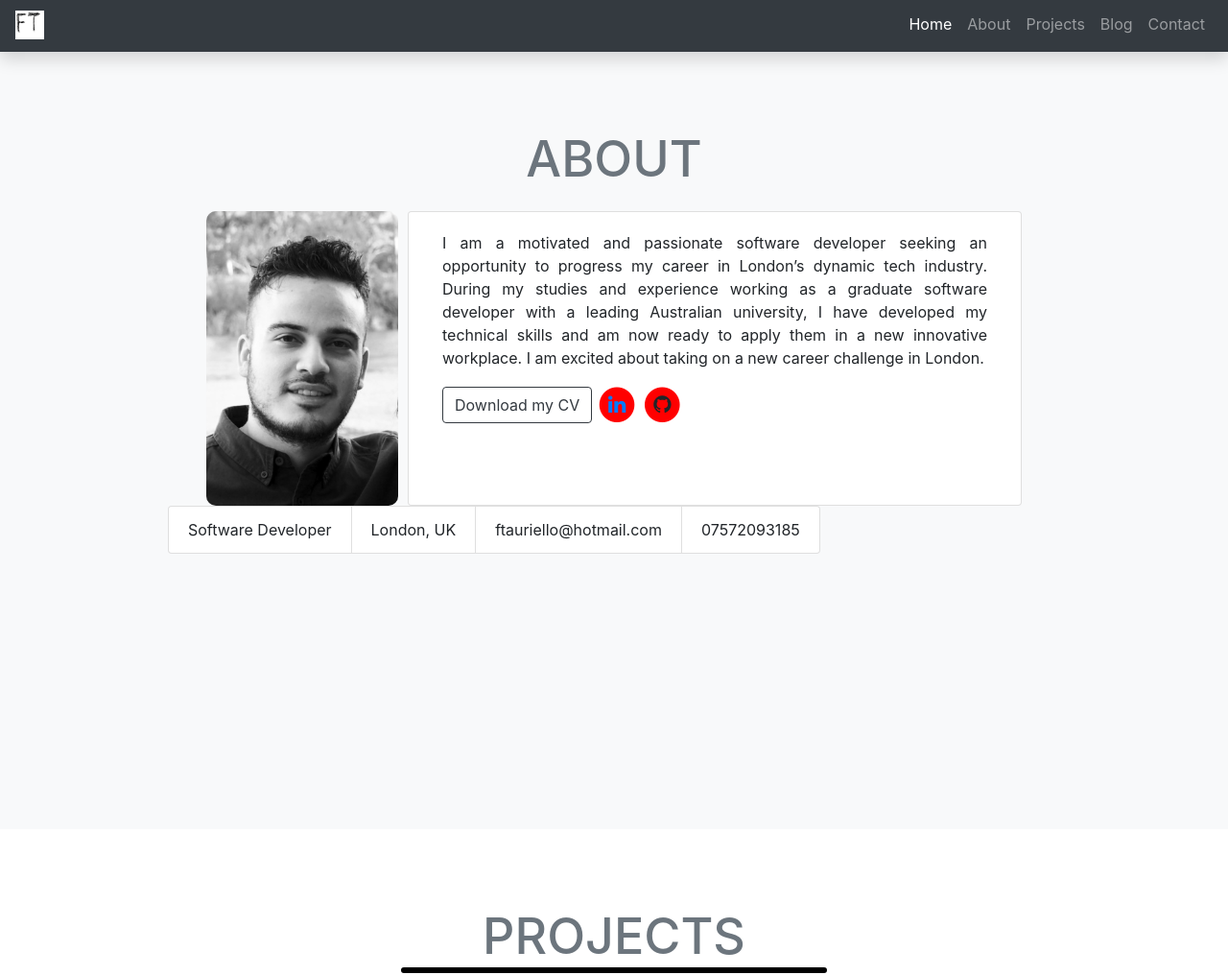
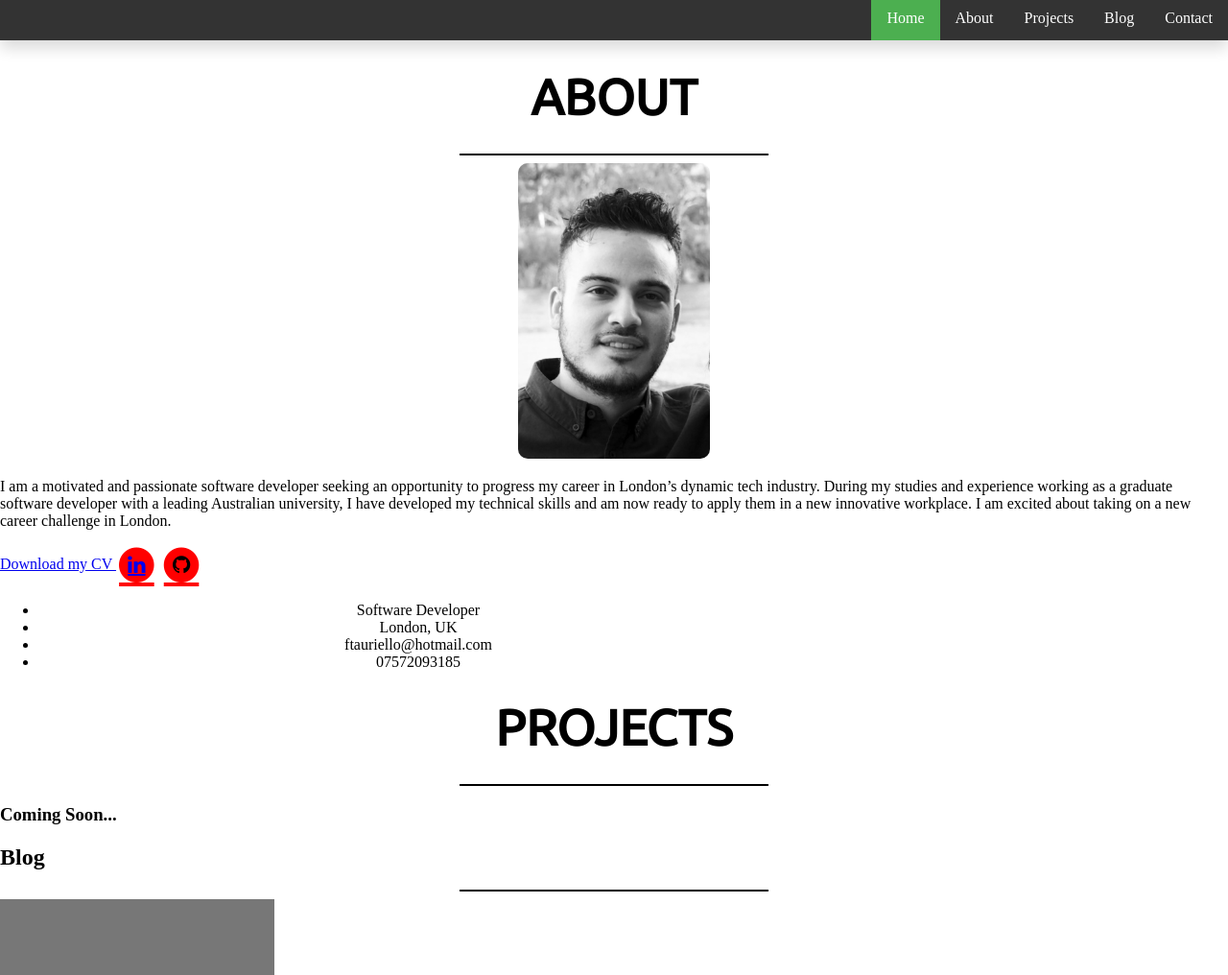
Before and after one commit to FabianTauriello/FabianTauriello.github.io, a Jekyll site: the page built from index.md, in a window 1280 px wide, cut to the strip 904-1920 px from the top of the page. Shown: the whole strip at 96% size. Built offline with Jekyll 4.4.1, drawn with Linux system fonts in a browser that asks for light colours; some web fonts are replaced.

Commit message:
First update without bootstrap

```diff
--- a/_layouts/default.html
+++ b/_layouts/default.html
@@ -3,13 +3,11 @@
 
 <head>
         <title>Fabian Tauriello</title>
-        <link rel="stylesheet" href="https://stackpath.bootstrapcdn.com/bootstrap/4.3.1/css/bootstrap.min.css"
-                integrity="sha384-ggOyR0iXCbMQv3Xipma34MD+dH/1fQ784/j6cY/iJTQUOhcWr7x9JvoRxT2MZw1T"
-                crossorigin="anonymous">
         <link rel="stylesheet"
                 href="https://cdnjs.cloudflare.com/ajax/libs/font-awesome/4.7.0/css/font-awesome.min.css">
         <link rel="stylesheet"
-                href="https://fonts.googleapis.com/css?family=Lobster|Archivo|Cardo|Cormorant|Fira+Sans|Fjalla+One|Frank+Ruhl+Libre|Karla|Lora|Montserrat|Playfair+Display|Playfair+Display+SC|Roboto|Rubik|Spectral|Spectral+SC|Ubuntu">
+                href="https://fonts.googleapis.com/css?family=Lobster|Archivo|Cardo|Cormorant|Fira+Sans|Fjalla+One|Frank+Ruhl+Libre|Karla|Bebas+Neue|Lora|Montserrat|Playfair+Display|Playfair+Display+SC|Roboto|Rubik|Spectral|Spectral+SC|Ubuntu">
+        <link href="https://fonts.googleapis.com/css?family=Ubuntu&display=swap" rel="stylesheet">
         <link rel="stylesheet" href="../css/main.css">
         <meta name="viewport" content="width=device-width, initial-scale=1.0">
 
@@ -18,43 +16,20 @@
 <body>
 
         <header>
-                <div class="backgroundPic container-fluid">
-                        <div>
-                                <h1>G'day</h1>
-                                <p>Thanks for stopping by</p>
+                <div id="background-pic">
+                        <div id="background-pic-caption-container">
+                                <span>G'day</span><br>
+                                <span>Thanks for stopping by</span>
                         </div>
                 </div>
                 <!-- NAV BAR -->
-                <nav id="navbar" class="navbar navbar-expand-md navbar-dark bg-dark">
-                        <a class="navbar-brand" href="#">
-                                <img src="../images/logo.png" width="30" height="30" alt="logo">
-                        </a>
-                        <button class="navbar-toggler" type="button" data-toggle="collapse"
-                                data-target="#navbarSupportedContent" aria-controls="navbarSupportedContent"
-                                aria-expanded="false" aria-label="Toggle navigation">
-                                <span class="navbar-toggler-icon"></span>
-                        </button>
-                        <div class="collapse navbar-collapse" id="navbarSupportedContent">
-                                <ul class="navbar-nav ml-auto">
-                                        <li class="nav-item active">
-                                                <a class="nav-link active" href="#">Home</a>
-                                        </li>
-                                        <li class="nav-item">
-                                                <a id="aboutLink" class="nav-link" href="#about-anchor">About</a>
-                                        </li>
-                                        <li class="nav-item">
-                                                <a class="nav-link" href="#projects-anchor">Projects</a>
-                                        </li>
-                                        <li class="nav-item">
-                                                <a class="nav-link" href="#blog-anchor">Blog</a>
-                                        </li>
-                                        <li class="nav-item">
-                                                <a class="nav-link" href="#contact-anchor">Contact</a>
-                                        </li>
-                                </ul>
-                        </div>
-                </nav>
-
+                <ul id="navbar" class="m-0 p-0">
+                        <li><a href="#contact-anchor">Contact</a></li>
+                        <li><a href="#blog-anchor">Blog</a></li>
+                        <li><a href="#projects-anchor">Projects</a></li>
+                        <li><a href="#about-anchor">About</a></li>
+                        <li><a class="active-nav-link" href="#">Home</a></li>
+                </ul>
                 <!-- NAV BAR END -->
         </header>
 
@@ -64,15 +39,15 @@
                 <div id="about-anchor"></div>
                 <section class="page-section bg-light" id="about">
                         <div class="container-fluid">
-                                <h2 class="page-section-heading text-center text-secondary">ABOUT</h2>
-                                <hr style="visibility: hidden;">
-                                <div class="row justify-content-center">
-                                        <div id="profile-pic-container" class="col-md-auto p-0">
-                                                        <img id="me" src="images/profile-pic.png" class="img-fluid"
+                                <h1 class="page-section-heading text-center">ABOUT</h1>
+                                <hr>
+                                <div class="justify-content-center">
+                                        <div id="profile-pic-container" class="p-0">
+                                                <img id="me" src="images/profile-pic.png" class="img-fluid"
                                                         alt="Profile Picture">
                                         </div>
-                                        <div id="profile-card" class="col-md-6 card">
-                                                <div class="row no-gutters">
+                                        <div id="profile-card" class="">
+                                                <div class="">
                                                         <div class="card-body">
                                                                 <p class="card-text text-justify">
                                                                         I am a motivated and passionate software
@@ -110,15 +85,15 @@
                                                 </div>
                                         </div>
                                 </div>
-                                <div id="bio-details" class="row justify-content-center">
-                                        <div class="col-md-9">
-                                                <ul class="list-group list-group-horizontal-md">
-                                                        <li class="list-group-item">Software Developer</li>
-                                                        <li class="list-group-item">London, UK</li>
-                                                        <li class="list-group-item">ftauriello@hotmail.com</li>
-                                                        <li class="list-group-item">07572093185</li>
-                                                </ul>
-                                        </div>
+                                <div id="bio-details" class="justify-content-center">
+                                        <ul class="list-group list-group-horizontal colap">
+                                                <li class="list-group-item text-center">Software Developer</li>
+                                                <li class="list-group-item text-center">London, UK</li>
+                                                <li class="list-group-item text-center">ftauriello@hotmail.com
+                                                </li>
+                                                <li class="list-group-item text-center">07572093185</li>
+                                        </ul>
+
                                 </div>
                         </div>
                 </section>
@@ -126,12 +101,12 @@
 
                 <!-- PROJECTS SECTION -->
                 <div id="projects-anchor"></div>
-                <section class="page-section" id="projects">
-                        <div class="container-fluid">
-                                <h2 class="page-section-heading text-center text-secondary">PROJECTS</h2>
+                <section class="page-section border" id="projects">
+                        <div class="container-fluid border">
+                                <h1 class="page-section-heading text-center">PROJECTS</h1>
                                 <hr>
-                                <div class="row">
-                                        Coming soon
+                                <div class="align-items-center border">
+                                        <h3 class="border">Coming Soon...</h3>
                                 </div>
                         </div>
                 </section>
@@ -140,11 +115,11 @@
                 <!-- BLOG SECTION -->
                 <div id="blog-anchor"></div>
                 <section id="blog" class="container-fluid bg-light">
-                        <div class="row">
+                        <div class="">
                                 <h2>Blog</h2>
                                 <hr>
                         </div>
-                        <div class="row">
+                        <div class="">
 
                                 <!-- BOOTSTRAP CARD LAYOUT -->
                                 <!-- {% for post in site.posts limit: 4 %}
@@ -176,12 +151,12 @@
                 <!-- CONTACT SECTION -->
                 <div id="contact-anchor"></div>
                 <section id="contact" class="container-fluid">
-                        <div class="row">
+                        <div class="">
                                 <h2>Contact</h2>
                                 <!-- <p>Get in touch</p> -->
                                 <hr>
                         </div>
-                        <div class="row">
+                        <div class="">
                                 <form action="https://formspree.io/ftauriello@hotmail.com" method="POST">
                                         <div class="form-group">
                                                 <input type="text" name="name" class="form-control" id="nameInput"
--- a/css/main.css
+++ b/css/main.css
@@ -1,144 +1,96 @@
 /* CLASS SELECTORS */
 
-.backgroundPic {
-    background-image: linear-gradient(rgba(0, 0, 0, 0.5), rgba(0, 0, 0, 0.5)), url(../images/lobostudio-hamburg-359753-unsplash.jpg);
-    background-size: cover;
-    width: auto;
-    height: 100vh;
+.active-nav-link {
+    background-color: #4CAF50;
+}
+
+.d-in {
+    display: inline;
+}
+
+.icon-background {
+    color: red;
+}
+
+.m-0 {
+    margin: 0;
+}
+
+.p-0 {
+    padding: 0;
+}
+
+.page-section {}
+
+.page-section-heading {
+    font-size: 3.25rem;
+    line-height: 2rem;
 }
 
 .profile-description {
     padding: 20px;
 }
 
-.p-0 {
-    padding: 0;
-}
-
-.h-100 {
-    height: 100%;
-}
-
-.mt-auto {
-    margin-top: auto;
-}
-
-.mb-auto {
-    margin-bottom: auto;
-}
-
-.mr-auto {
-    margin-right: auto;
-}
-
-.ml-auto {
-    margin-left: auto;
-}
-
-.m-auto {
-    margin: auto;
-}
-
-.box {
-    display: flex;
-    align-items: center;
-    justify-content: center;
-    flex-direction: column;
-}
-
-.card-img {
-    width: 150px;
-}
-
-.box-shadow {
-    box-shadow: 5px 10px 10px;
-}
-
-.page-section {
-    padding: 6rem 0;
-}
-
-.page-section-heading {
-    font-size: 3.25rem;
-    line-height: 2rem;
-}
-
-.m {
-    margin: 0;
-}
-
-.mb-0 {
-    margin-bottom: 0 !important;
-}
-
-.ml-0 {
-    margin-left: 0px;
-}
-
 .text-center {
     text-align: center;
 }
 
-.text-justify {
-    text-align: justify;
+/* ELEMENT SELECTORS */
+
+body {
+    margin: 0px;
 }
 
-
-
-.icon-background {
-    color: red;
-}
-
-/* ELEMENT SELECTORS */
-
-main {
-    padding-top: 500px;
+h1 {
+    font-family: 'Ubuntu', sans-serif;
 }
 
 hr {
-    border: 3px solid black;
-    border-radius: 5px;
-    width: 35%;
+    border: 1.5px solid black;
+    width: 25%;
 }
 
 html {
     scroll-behavior: smooth;
-    max-width: 100%;
-    overflow-x: hidden;
-}
-
-body {
-    max-width: 100%;
+    height: 100%;
     overflow-x: hidden;
 }
 
 section {
-    min-height: 90vh;
-    padding: 8rem 0;
+    /* min-height: 90vh; */
+    /* padding: 8rem 0; */
 }
 
 /* ID SELECTORS */
-
-#profile-card {
-    /* background-color: #3A1818; */
-    margin-left: 10px;
-}
-
-#me {
-    max-width: 200px;
-    border-radius: 10px;
-}
-
-#navbar {
-    box-shadow: 0 0.5rem 1rem rgba(0, 0, 0, 0.15);
-}
 
 #about {
     /* background-color: #EFACAC; */
 }
 
-#projects {
-    /* background-color: red; */
+#about-anchor, #projects-anchor, #blog-anchor, #contact-anchor {
+    visibility: hidden;
+    display: block;
+    position: relative;
+}
+
+#background-pic {
+    background-image: linear-gradient(rgba(0, 0, 0, 0.5), rgba(0, 0, 0, 0.5)), url(../images/lobostudio-hamburg-359753-unsplash.jpg);
+    background-size: cover;
+    width: 100%;
+    height: 100vh;
+}
+
+#background-pic-caption-container {
+    position: absolute;
+    left: 0;
+    top: 50%;
+    width: 100%;
+    text-align: center;
+}
+
+#bio-details {
+    margin-top: 10px;
+    width: 65%;
 }
 
 #blog {
@@ -149,11 +101,25 @@ section {
     /* background-color: red; */
 }
 
-#about-anchor, #projects-anchor, #blog-anchor, #contact-anchor {
-    visibility: hidden;
-    display: block;
-    position: relative;
-    top: -10vh;
+#me {
+    max-width: 200px;
+    border-radius: 10px;
+}
+
+#navbar {
+    box-shadow: 0 0.5rem 1rem rgba(0, 0, 0, 0.15);
+    list-style-type: none;
+    overflow: hidden;
+    background-color: #333;
+
+    position: -webkit-sticky; /* Safari */
+    position: sticky;
+    top: 20px
+}
+
+#profile-card {
+    /* background-color: #3A1818; */
+    /* margin-left: 10px; */
 }
 
 #profile-description {}
@@ -164,7 +130,9 @@ section {
     text-align: center;
 }
 
-#bio-details {}
+#projects {
+    /* background-color: red; */
+}
 
 /* OTHER SELECTORS */
 
@@ -172,9 +140,50 @@ section {
     opacity: 0.5;
 }
 
-@media (max-width: 600px) {
-    #profile-card {
-        margin-top: 20px;
-        margin-right: 10px;
-    }
+#navbar a {
+    display: block;
+    color: white;
+    text-align: center;
+    padding: 14px 16px;
+    text-decoration: none;
+    overflow: hidden;
 }
+
+#navbar a:hover {
+    background-color: #111;
+}
+
+#navbar li {
+    float: right;
+}
+
+/* MEDIA QUERIES * /
+
+@media (max-width: 600px) {}
+
+@media (max-width: 768px) {}
+
+@media (min-width:320px) {
+    /* smartphones, iPhone, portrait 480x320 phones */
+
+}
+
+@media (min-width:481px) {
+    /* portrait e-readers (Nook/Kindle), smaller tablets @ 600 or @ 640 wide. */
+}
+
+@media (min-width:641px) {
+    /* portrait tablets, portrait iPad, landscape e-readers, landscape 800x480 or 854x480 phones */
+}
+
+@media (min-width:961px) {
+    /* tablet, landscape iPad, lo-res laptops ands desktops */
+}
+
+@media (min-width:1025px) {
+    /* big landscape tablets, laptops, and desktops */
+}
+
+@media (min-width:1281px) {
+    /* hi-res laptops and desktops */
+}
--- a/js/main.js
+++ b/js/main.js
@@ -1,33 +1,41 @@
-// navbar height
-const navHeight = '10vh';
+// get navbar links and assign it to array
+const navbarlinks = document.getElementById('navbar').querySelectorAll('a');
 
-// get nav bar
-let navbar = document.getElementById('navbar');
+// add event same event listener to all navbar links
+for (let i = 0; i < navbarlinks.length; i++) {
+    navbarlinks[i].addEventListener('click', changeActiveNavbarLink);
+}
 
 // get offsettop of navbar
-let sticky = navbar.offsetTop;
+// let sticky = navbar.offsetTop;
 
 //-EVENTS AND FUNCTIONS--------------------------------------------------------------------------------------------------------
 
 
-aboutLink.onclick = function () {
+window.onscroll = function () {
+    // fixNavBar()
+};
+window.onload = function () {
 
 };
-window.onscroll = function () {
-    fixNavBar()
-};
-window.onload = function () {
-    console.log(navbar)
-};
 
+// Change the current active navbar link
+function changeActiveNavbarLink() {
+    // deactivate current navbar link
+    for (let i = 0; i < navbarlinks.length; i++) {
+        navbarlinks[i].classList.remove('active-nav-link');
+    }
+    // activate new navbar link
+    this.classList.add('active-nav-link');
+}
 
 // function - add the sticky class to the navbar when its scroll position is reached. Remove "sticky" when the scroll position is left.
-function fixNavBar() {
-    if (window.pageYOffset > sticky) {
-        navbar.classList.add('fixed-top');
-        document.getElementById('main').style.paddingTop = '8vh';
-    } else {
-        navbar.classList.remove('fixed-top');
-        document.getElementById('main').style.paddingTop = '0vh';
-    }
-};
+// function fixNavBar() {
+//     if (window.pageYOffset > sticky) {
+//         navbar.classList.add('fixed-top');
+//         document.getElementById('main').style.paddingTop = '8vh';
+//     } else {
+//         navbar.classList.remove('fixed-top');
+//         document.getElementById('main').style.paddingTop = '0vh';
+//     }
+// };
```
